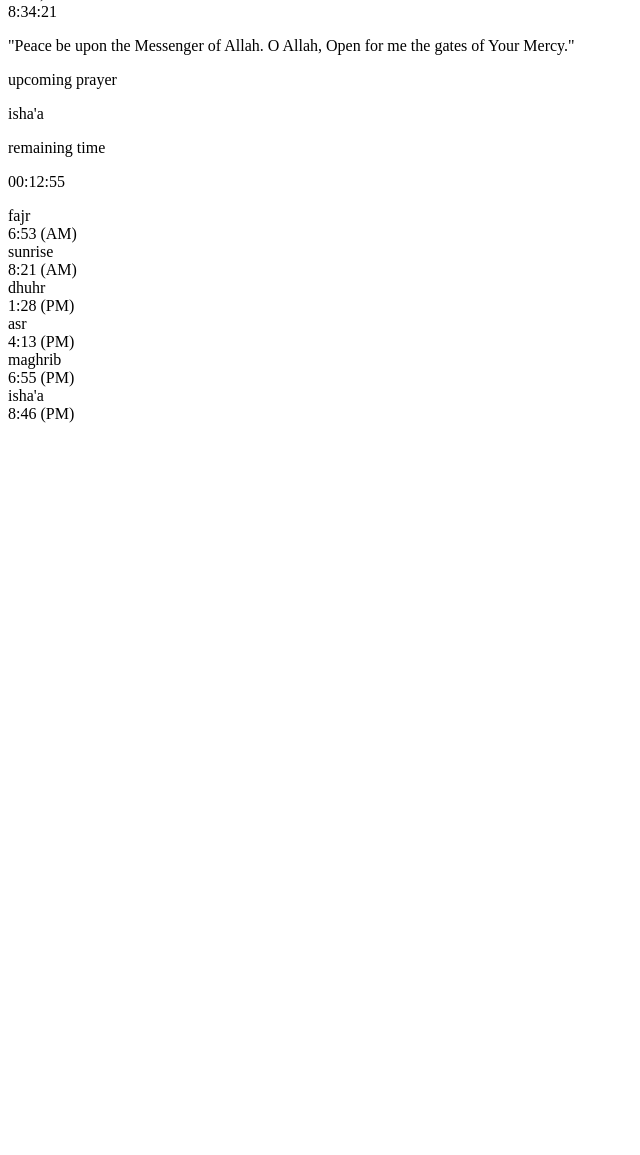
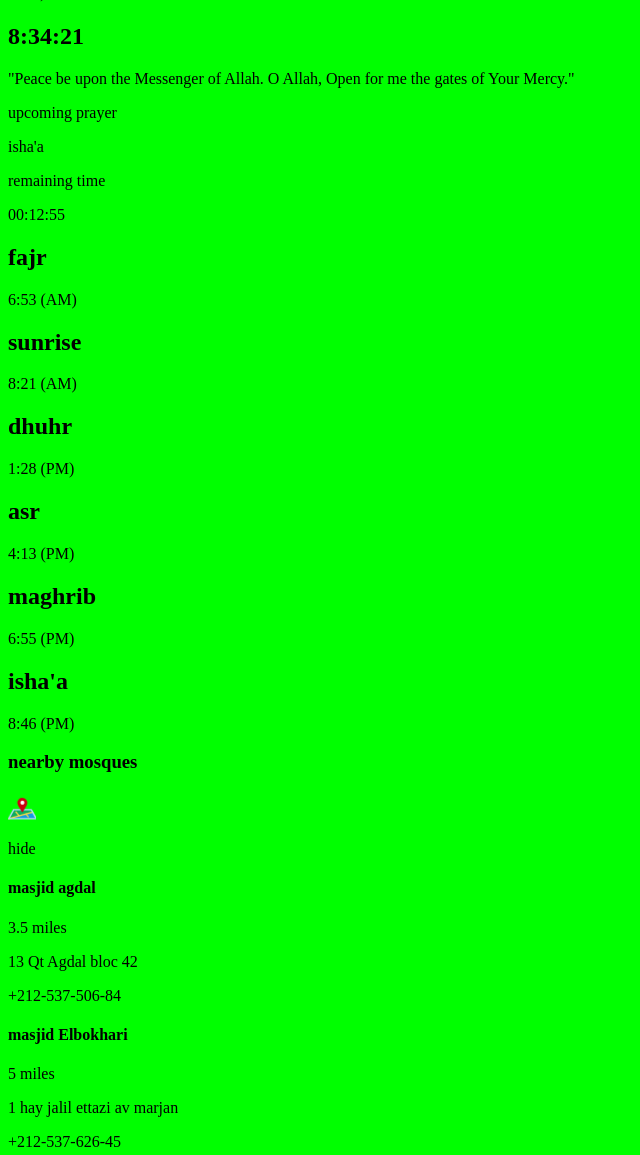
Before and after one commit to youssicode/salaty-prayer-times, a plain HTML site: page index.html in a window 1280 px wide. Shown: the part 77-1232 px from the top of the page, without its empty margins (0-640 px from the left). Before the commit the page ends 800 px from the top, so only its background shows below. Drawn offline with Linux system fonts and the light colour scheme.

Commit message:
Add HTML sqeleton

```diff
--- a/index.html
+++ b/index.html
@@ -4,6 +4,7 @@
     <meta charset="UTF-8">
     <meta http-equiv="X-UA-Compatible" content="IE=edge">
     <meta name="viewport" content="width=device-width, initial-scale=1.0">
+    <link rel="stylesheet" href="./css/main.css">
     <title>Salaty Prayer Times</title>
 </head>
 <body>
@@ -11,15 +12,15 @@
         <section class="heroSection">
             <header>
                 <div class="logo">salaty prayer times</div>
-            <div class="date">
-                <div class="hijri_date">friday, 15 ramadan 1444</div>
-                <div class="gregorian_date">02 juin 2022</div>
-            </div>
+                <div class="date">
+                    <div class="hijri_date">friday, 15 ramadan 1444</div>
+                    <div class="gregorian_date">02 juin 2022</div>
+                </div>
             </header>
             <div class="location">rabat, morocco</div>
             <div class="timingContainer">
                 <div class="timingContainer__timeDua">
-                    <div class="timingContainer__timeDua__timeNow">8:34:21</div>
+                    <h1 class="timingContainer__timeDua__timeNow">8:34:21</h1>
                     <p class="timingContainer__timeDua__dua">
                         "Peace be upon the Messenger of
                         Allah. O Allah, Open for me the
@@ -38,45 +39,104 @@
             <div class="prayerTimesContainer">
                 <div class="prayerTimesWrapper">
 
-                    <div class="prayerTimesgroup1">
+                    <div class="prayerTimesGroup">
                         <div class="prayerTimeCard">
-                            <div class="prayerTimeCard__prayerName">fajr</div>
-                            <div class="prayerTimeCard__prayerTime">6:53 (AM)</div>
-                            <div class="prayerTimeCard__athan prayerTimeCard__athan--active"><i class="bell"></i></div>
+                            <i class="sunIcon"></i>
+                            <h2 class="prayerTimeCard__prayerName">fajr</h2>
+                            <p class="prayerTimeCard__prayerTime">6:53 (AM)</p>
+                            <i class="prayerTimeCard__athan prayerTimeCard__athan--active"></i>
                         </div>
                         <div class="prayerTimeCard">
-                            <div class="prayerTimeCard__prayerName">sunrise</div>
-                            <div class="prayerTimeCard__prayerTime">8:21 (AM)</div>
-                            <div class="prayerTimeCard__athan"><i class="bell"></i></div>
+                            <i class="sunIcon"></i>
+                            <h2 class="prayerTimeCard__prayerName">sunrise</h2>
+                            <p class="prayerTimeCard__prayerTime">8:21 (AM)</p>
+                            <i class="prayerTimeCard__athan"></i>
                         </div>
                         <div class="prayerTimeCard">
-                            <div class="prayerTimeCard__prayerName">dhuhr</div>
-                            <div class="prayerTimeCard__prayerTime">1:28 (PM)</div>
-                            <div class="prayerTimeCard__athan prayerTimeCard__athan--active"><i class="bell"></i></div>
+                            <i class="sunIcon"></i>
+                            <h2 class="prayerTimeCard__prayerName">dhuhr</h2>
+                            <p class="prayerTimeCard__prayerTime">1:28 (PM)</p>
+                            <i class="prayerTimeCard__athan prayerTimeCard__athan--active"></i>
                         </div>
                     </div>
 
-                    <div class="prayerTimesgroup2">
+                    <div class="prayerTimesGroup">
                         <div class="prayerTimeCard">
-                            <div class="prayerTimeCard__prayerName">asr</div>
-                            <div class="prayerTimeCard__prayerTime">4:13 (PM)</div>
-                            <div class="prayerTimeCard__athan"><i class="bell"></i></div>
+                            <i class="sunIcon"></i>
+                            <h2 class="prayerTimeCard__prayerName">asr</h2>
+                            <p class="prayerTimeCard__prayerTime">4:13 (PM)</p>
+                            <i class="prayerTimeCard__athan"></i>
                         </div>
                         <div class="prayerTimeCard">
-                            <div class="prayerTimeCard__prayerName">maghrib</div>
-                            <div class="prayerTimeCard__prayerTime">6:55 (PM)</div>
-                            <div class="prayerTimeCard__athan  prayerTimeCard__athan--active"><i class="bell"></i></div>
+                            <i class="sunIcon"></i>
+                            <h2 class="prayerTimeCard__prayerName">maghrib</h2>
+                            <p class="prayerTimeCard__prayerTime">6:55 (PM)</p>
+                            <i class="prayerTimeCard__athan  prayerTimeCard__athan--disabled"></i>
                         </div>
                         <div class="prayerTimeCard prayerTimeCard--nextPrayer">
-                            <div class="prayerTimeCard__prayerName prayerTimeCard__prayerName--nextPrayer">isha'a</div>
-                            <div class="prayerTimeCard__prayerTime prayerTimeCard__prayerTime--nextPrayer">8:46 (PM)</div>
-                            <div class="prayerTimeCard__athan"><i class="bell"></i></div>
+                            <i class="sunIcon"></i>
+                            <h2 class="prayerTimeCard__prayerName prayerTimeCard__prayerName--nextPrayer">isha'a</h2>
+                            <p class="prayerTimeCard__prayerTime prayerTimeCard__prayerTime--nextPrayer">8:46 (PM)</p>
+                            <i class="prayerTimeCard__athan"></i>
                         </div>
                     </div>
                 </div>
 
+                <div class="nearbyMosquesListWrapper">
+                    <header class="displayNearbyMosques">
+                        <div role="button" class="displayNearbyMosques__show">
+                            <h3 class="displayNearbyMosques__show__text">nearby mosques</h3>
+                            <img class="displayNearbyMosques__show__img" src="./src/images/map-location-icon.png" alt="location-on-map-icon">
+                        </div>
+                        <p role="button" class="displayNearbyMosques__hide">hide</p>
+                    </header>
+                    <section class="mosquesList">
+                        <div class="mosqueCard">
+                            <div class="mosqueCard__header">
+                                <h4 class="mosqueCard__header__mosqueName">masjid agdal</h4>
+                                <p class="mosqueCard__header__miles">3.5 miles</p>
+                            </div>
+                            <div class="mosqueCard__adresse">
+                                <i class="mosqueCard__adresse__locationIcon"></i>
+                                <p class="mosqueCard__adresse__fullAdresse">13 Qt Agdal bloc 42</p>
+                            </div>
+                            <div class="mosqueCard__phone">
+                                <i class="mosqueCard__phone__phoneIcon"></i>
+                                <p class="mosqueCard__phone__phoneNumber">+212-537-506-84</p>
+                            </div>
+                        </div>
+                        <div class="mosqueCard">
+                            <div class="mosqueCard__header">
+                                <h4 class="mosqueCard__header__mosqueName">masjid Elbokhari</h4>
+                                <p class="mosqueCard__header__miles">5 miles</p>
+                            </div>
+                            <div class="mosqueCard__adresse">
+                                <i class="mosqueCard__adresse__locationIcon"></i>
+                                <p class="mosqueCard__adresse__fullAdresse">1 hay jalil ettazi av marjan</p>
+                            </div>
+                            <div class="mosqueCard__phone">
+                                <i class="mosqueCard__phone__phoneIcon"></i>
+                                <p class="mosqueCard__phone__phoneNumber">+212-537-626-45</p>
+                            </div>
+                        </div>
+                    </section>
+                    <section class="mosquesMap">
+                        <img src="./src/images/mosque-agdal-location.png" alt="locations-on-map-of-listed-mosques" srcset="">
+                    </section>
+                </div>
             </div>
         </section>
+        <footer>
+            <p class="developerInfos">
+                designed & coded by youssef el-hrouzi - 2023
+            </p>
+            <div class="contactIcons">
+                <i>mail</i>
+                <i>linked-in</i>
+                <i>facebook</i>
+                <i>git</i>
+            </div>
+        </footer>
     </main>
 </body>
 </html>
--- /dev/null
+++ b/scss/main.scss
@@ -0,0 +1,3 @@
+body {
+    background-color: lime;
+}
```
Also changed, not shown: css/main.css (added), src/images/map-location-icon.png (added), src/images/mosque-agdal-location.png (added), 1 other file.
